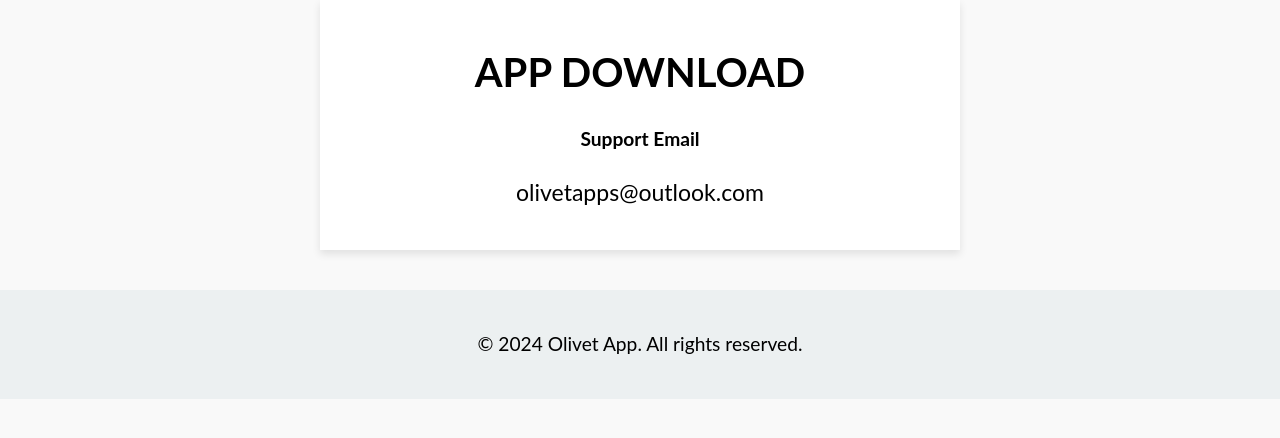
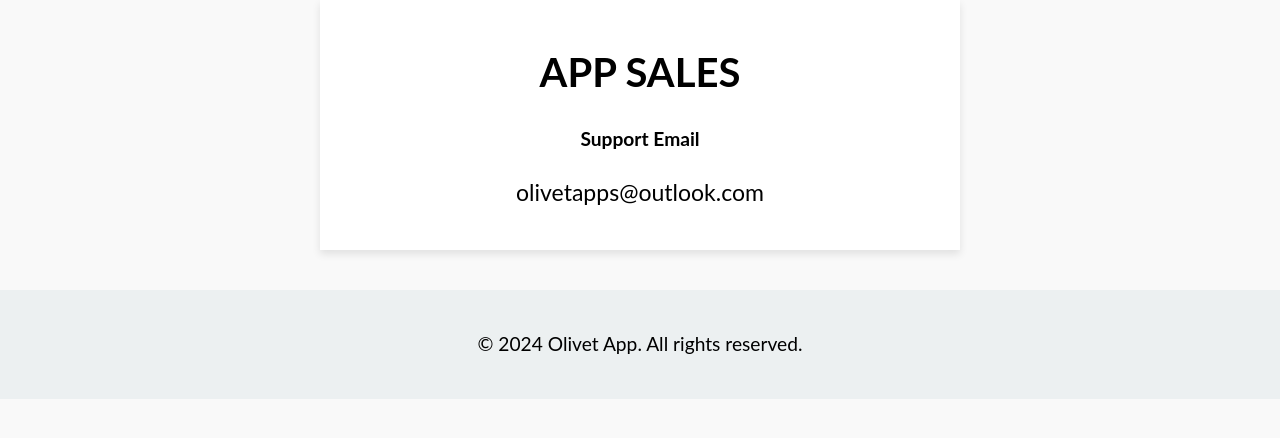
Before and after one commit to olivetapp/App-Download, a plain HTML site: page index.html in a window 1280 px wide. Drawn offline with Linux system fonts and the light colour scheme.

Commit message:
Update index.html

```diff
--- a/index.html
+++ b/index.html
@@ -76,7 +76,7 @@
 <body>
 
     <div class="container">
-        <h1>App Download</h1>
+        <h1>App Sales</h1>
         <p><strong>Support Email</strong></p>
         <p><a href="mailto:olivetapps@outlook.com">olivetapps@outlook.com</a></p>
     </div>
```
